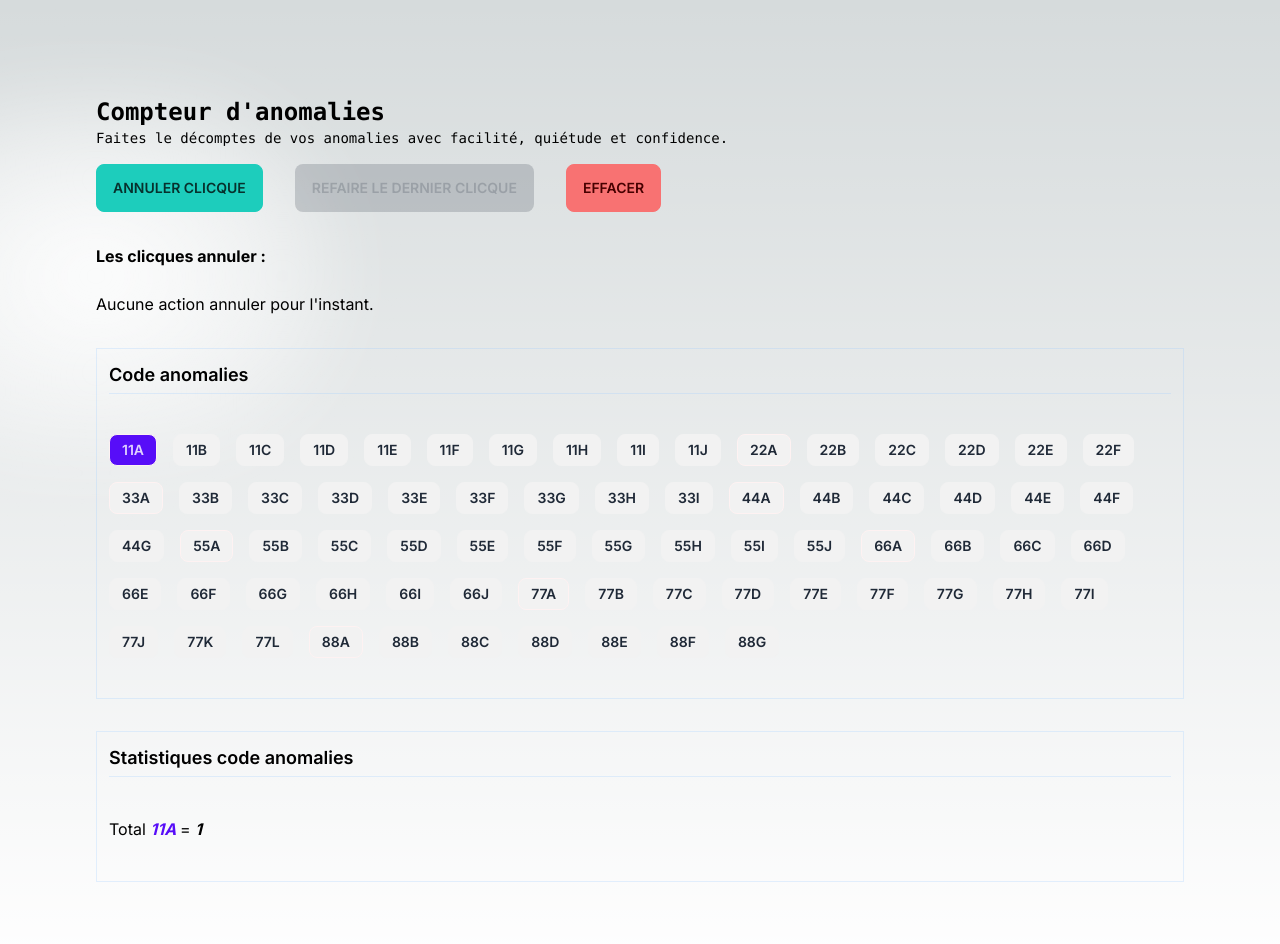
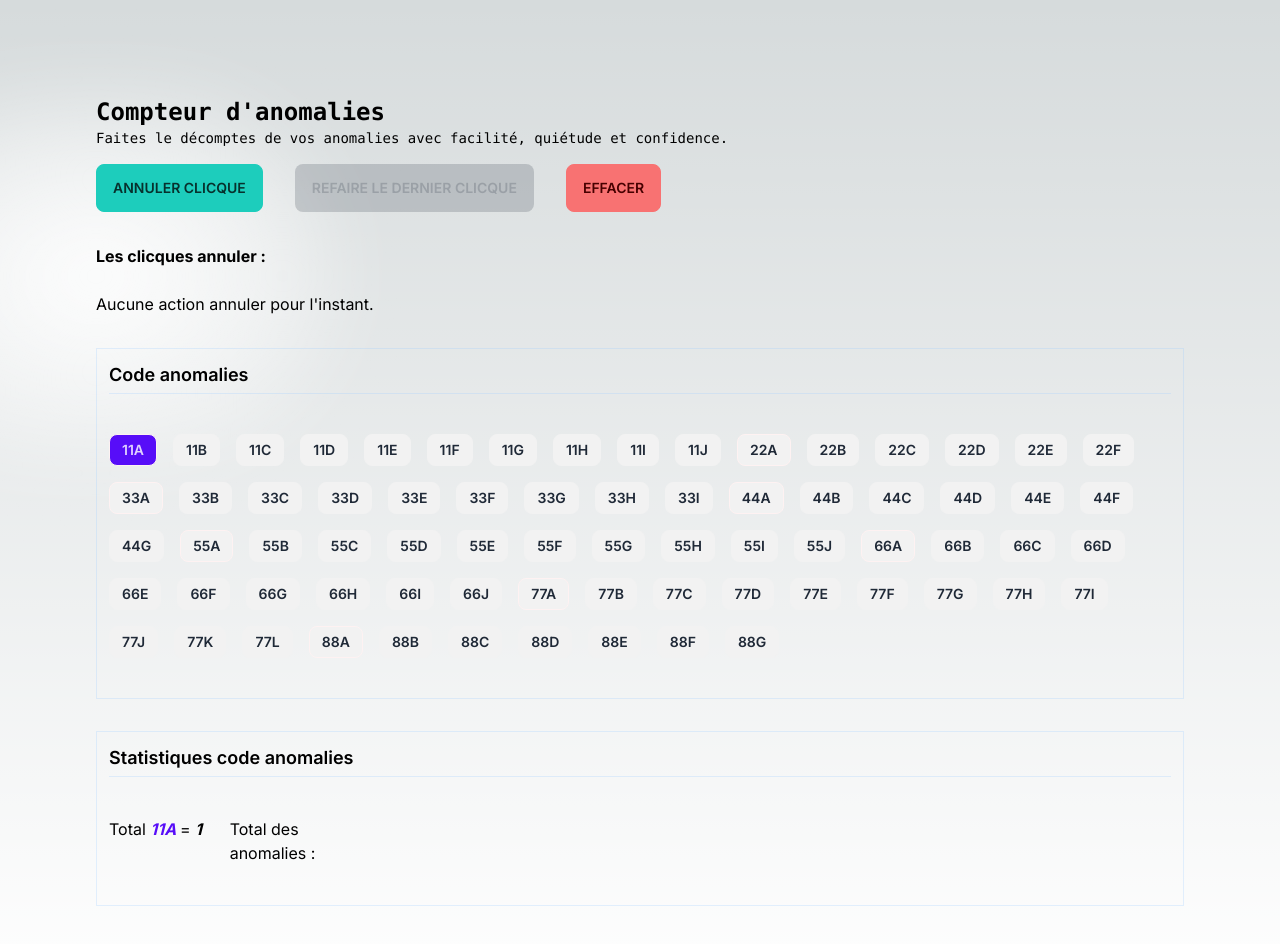
Before and after one commit to gongmoga237/anomaly-couter, a Next.js app: page / in a window 1280 px wide. Both pictures are taken after a click on the button "11A". Shown: the top 944 px of the page. Built offline with nearby package versions, Linux system fonts and the light colour scheme.

Commit message:
Update Statistiques.tsx
added total anomalies count !!!

```diff
--- a/components/Statistiques.tsx
+++ b/components/Statistiques.tsx
@@ -26,6 +26,9 @@ export default function Statistiques() {
             <li key={anomaly.code}>Total <em className="font-bold text-primary"> {anomaly.code} </em>= <em className="font-bold">{getNumberOfClick(anomaly.code)}</em></li>
           )
         })}
+<li>
+Total des anomalies : <em className="font-bold">{anomalies.lenth}</em>
+</li>
     </ul>
   )
 }
```
